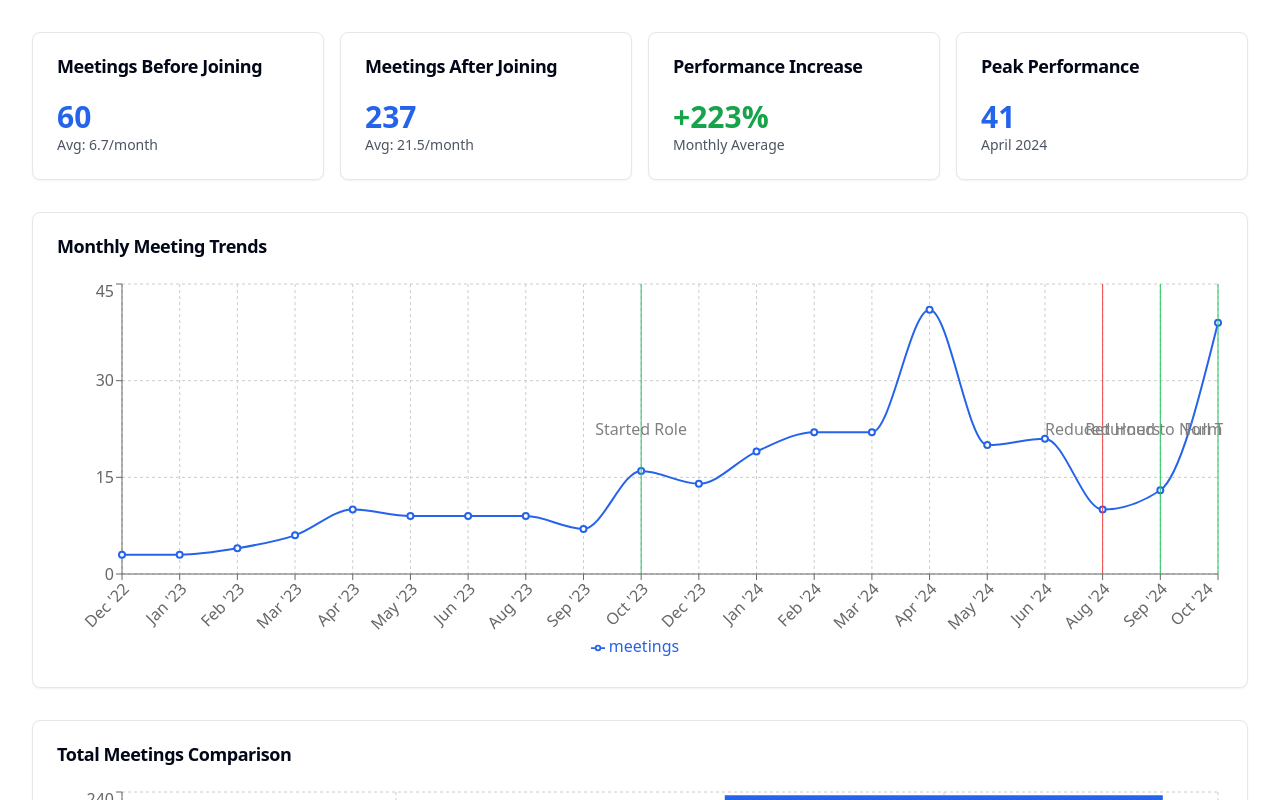
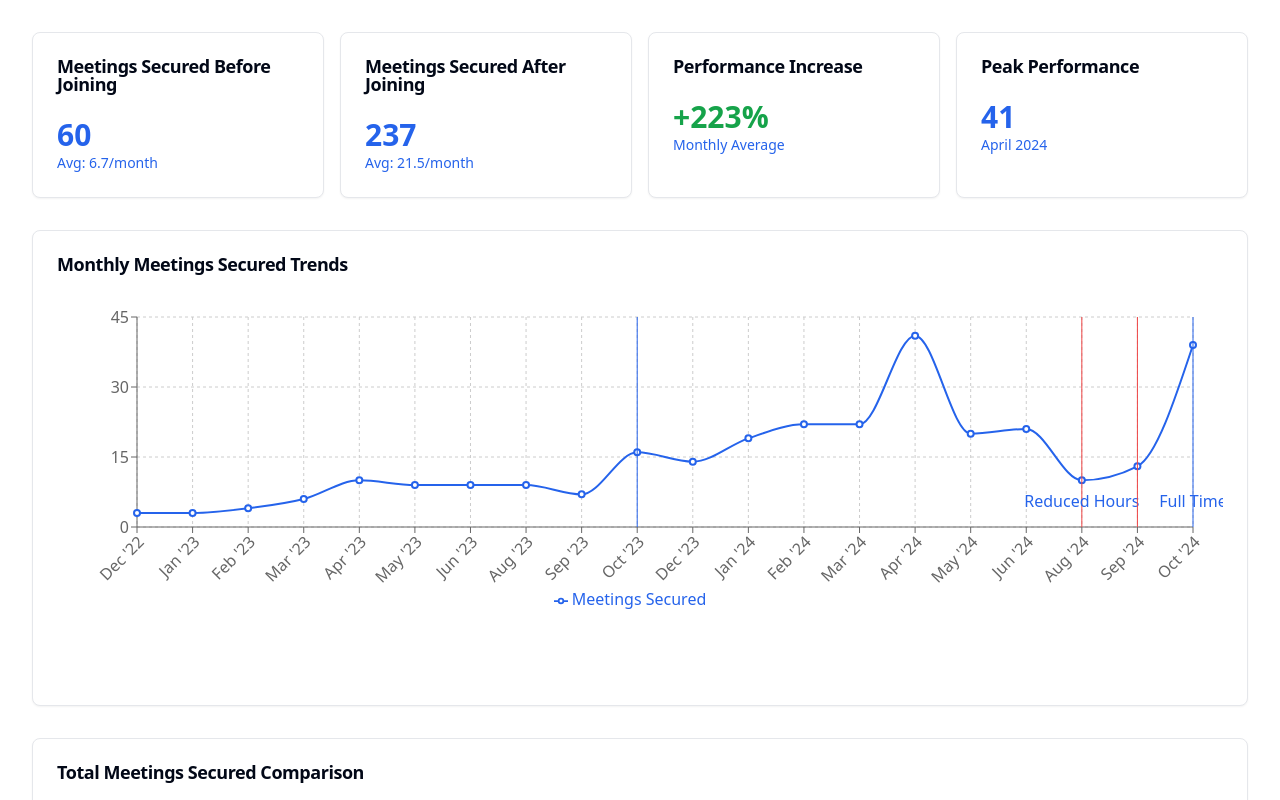
Before and after one commit to Okkay914/SP-BD-Results-, a Next.js app: page / in a window 1280 px wide. Shown: the top 800 px of the page. Built offline with nearby package versions, Linux system fonts and the light colour scheme.

Commit message:
Update BDMetricsDashboard.jsx

```diff
--- a/components/BDMetricsDashboard.jsx
+++ b/components/BDMetricsDashboard.jsx
@@ -66,9 +66,9 @@ const BDMetricsDashboard = () => {
      return (
        <div className="bg-white p-4 border rounded shadow">
          <p className="font-bold">{label}</p>
-          <p className="text-blue-600">{`Meetings: ${payload[0].value}`}</p>
+         <p className="text-blue-600">{`Meetings Secured: ${payload[0].value}`}</p>
          {dataPoint?.event && (
-            <p className="text-gray-600">{`Event: ${dataPoint.event}`}</p>
+           <p className="text-blue-600">{`Event: ${dataPoint.event}`}</p>
          )}
        </div>
      );
@@ -81,20 +81,20 @@ const BDMetricsDashboard = () => {
      <div className="grid grid-cols-1 md:grid-cols-4 gap-4">
        <Card>
          <CardHeader>
-            <CardTitle className="text-lg">Meetings Before Joining</CardTitle>
+           <CardTitle className="text-lg">Meetings Secured Before Joining</CardTitle>
          </CardHeader>
          <CardContent>
            <p className="text-3xl font-bold text-blue-600">{metrics.beforeTotal}</p>
-            <p className="text-sm text-gray-600">Avg: {metrics.beforeAvg}/month</p>
+           <p className="text-sm text-blue-600">Avg: {metrics.beforeAvg}/month</p>
          </CardContent>
        </Card>
        <Card>
          <CardHeader>
-            <CardTitle className="text-lg">Meetings After Joining</CardTitle>
+           <CardTitle className="text-lg">Meetings Secured After Joining</CardTitle>
          </CardHeader>
          <CardContent>
            <p className="text-3xl font-bold text-blue-600">{metrics.afterTotal}</p>
-            <p className="text-sm text-gray-600">Avg: {metrics.afterAvg}/month</p>
+           <p className="text-sm text-blue-600">Avg: {metrics.afterAvg}/month</p>
          </CardContent>
        </Card>
        <Card>
@@ -103,7 +103,7 @@ const BDMetricsDashboard = () => {
          </CardHeader>
          <CardContent>
            <p className="text-3xl font-bold text-green-600">+{metrics.improvementPercent}%</p>
-            <p className="text-sm text-gray-600">Monthly Average</p>
+           <p className="text-sm text-blue-600">Monthly Average</p>
          </CardContent>
        </Card>
        <Card>
@@ -112,29 +112,65 @@ const BDMetricsDashboard = () => {
          </CardHeader>
          <CardContent>
            <p className="text-3xl font-bold text-blue-600">41</p>
-            <p className="text-sm text-gray-600">April 2024</p>
+           <p className="text-sm text-blue-600">April 2024</p>
          </CardContent>
        </Card>
      </div>
 
      <Card>
        <CardHeader>
-          <CardTitle>Monthly Meeting Trends</CardTitle>
+         <CardTitle>Monthly Meetings Secured Trends</CardTitle>
        </CardHeader>
        <CardContent>
          <div className="h-96">
            <ResponsiveContainer width="100%" height="100%">
-              <LineChart data={data}>
+             <LineChart data={data} margin={{ top: 20, right: 30, left: 20, bottom: 70 }}>
                <CartesianGrid strokeDasharray="3 3" />
                <XAxis dataKey="month" angle={-45} textAnchor="end" height={60} />
-                <YAxis domain={[0, 45]} /> {/* Set fixed range for more dramatic visualization */}
+               <YAxis domain={[0, 45]} />
                <Tooltip content={<CustomTooltip />} />
                <Legend />
-                <Line type="monotone" dataKey="meetings" stroke="#2563eb" strokeWidth={2} />
-                <ReferenceLine x="Oct '23" stroke="#22c55e" label="Started Role" />
-                <ReferenceLine x="Aug '24" stroke="#ef4444" label="Reduced Hours" />
-                <ReferenceLine x="Sep '24" stroke="#22c55e" label="Returned to Normal" />
-                <ReferenceLine x="Oct '24" stroke="#22c55e" label="Full Time" />
+               <Line type="monotone" dataKey="meetings" name="Meetings Secured" stroke="#2563eb" strokeWidth={2} />
+               <ReferenceLine
+                 x="Oct '23"
+                 stroke="#2563eb"
+                 label={{
+                   value: "Started Role",
+                   fill: "#2563eb",
+                   position: "top",
+                   offset: 20
+                 }}
+               />
+               <ReferenceLine
+                 x="Aug '24"
+                 stroke="#ef4444"
+                 label={{
+                   value: "Reduced Hours",
+                   fill: "#2563eb",
+                   position: "insideBottom",
+                   offset: 20
+                 }}
+               />
+               <ReferenceLine
+                 x="Sep '24"
+                 stroke="#ef4444"
+                 label={{
+                   value: "Reduced Hours Ended",
+                   fill: "#2563eb",
+                   position: "top",
+                   offset: 20
+                 }}
+               />
+               <ReferenceLine
+                 x="Oct '24"
+                 stroke="#2563eb"
+                 label={{
+                   value: "Full Time",
+                   fill: "#2563eb",
+                   position: "insideBottom",
+                   offset: 20
+                 }}
+               />
              </LineChart>
            </ResponsiveContainer>
          </div>
@@ -143,7 +179,7 @@ const BDMetricsDashboard = () => {
 
      <Card>
        <CardHeader>
-          <CardTitle>Total Meetings Comparison</CardTitle>
+         <CardTitle>Total Meetings Secured Comparison</CardTitle>
        </CardHeader>
        <CardContent>
          <div className="h-80">
@@ -154,7 +190,7 @@ const BDMetricsDashboard = () => {
                <YAxis />
                <Tooltip />
                <Legend />
-                <Bar dataKey="meetings" fill="#2563eb" />
+               <Bar dataKey="meetings" name="Meetings Secured" fill="#2563eb" />
              </BarChart>
            </ResponsiveContainer>
          </div>
```
Lines whose indentation alone changed are shown as unchanged.
